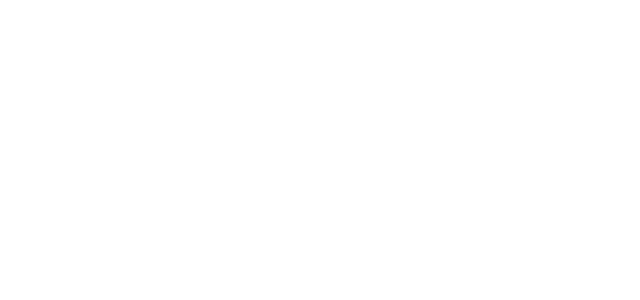
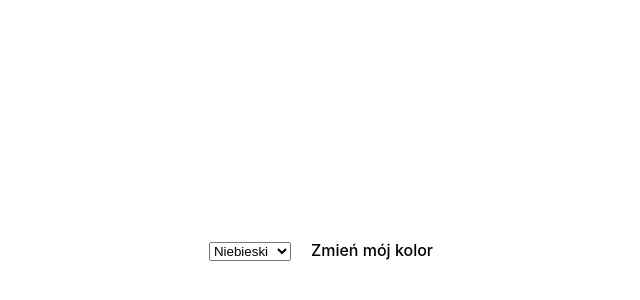
Before and after one commit to lukas-sikora/zadania-react, a React (Vite) app in the folder react-training/: page / in a window 1280 px wide. Shown: the part 160-460 px from the top of the page, without its empty margins (309-949 px from the left). Built offline with nearby package versions, Linux system fonts and the light colour scheme.

Commit message:
css-in-js-task/2

```diff
--- a/react-training/src/App.jsx
+++ b/react-training/src/App.jsx
@@ -1,5 +1,16 @@
-function App() {
-  return <div></div>
-}
+import StyledButton from "./components/StyledButton";
 
-export default App
+const App = () => {
+  return (
+    <>
+      <select>
+        <option value="blue">Niebieski</option>
+        <option value="red">Czerwony</option>
+        <option value="green">Zielony</option>
+      </select>
+      <StyledButton>Zmień mój kolor</StyledButton>
+    </>
+  );
+};
+
+export default App;
--- /dev/null
+++ b/react-training/src/components/StyledButton.jsx
@@ -0,0 +1,12 @@
+import styled from "styled-components";
+
+const StyledButton = styled.button`
+  background-color: white;
+  color: black;
+  padding: 10px 20px;
+  border: none;
+  border-radius: 5px;
+  cursor: pointer;
+  margin-top: 20px;
+`;
+export default StyledButton;
```
